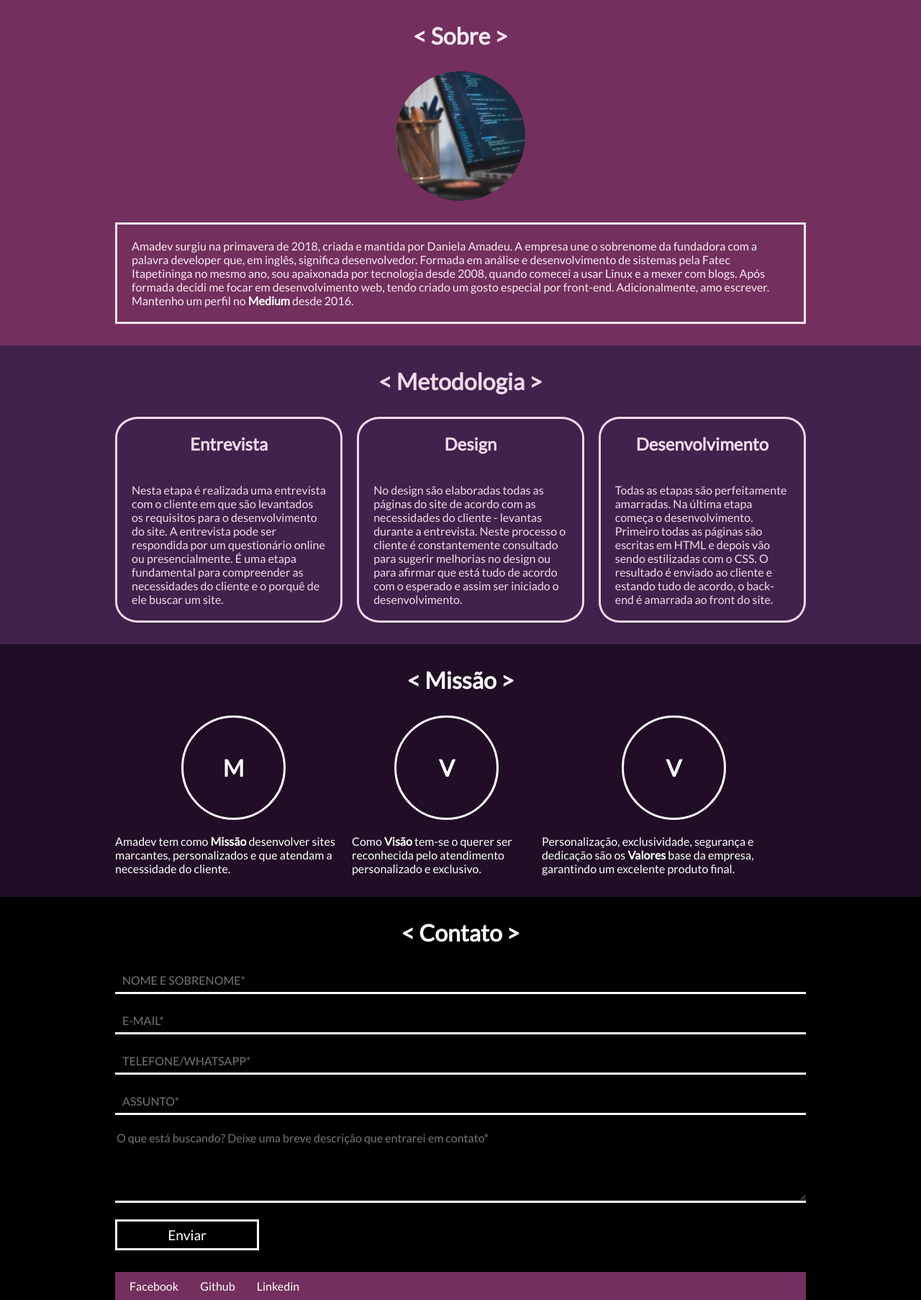
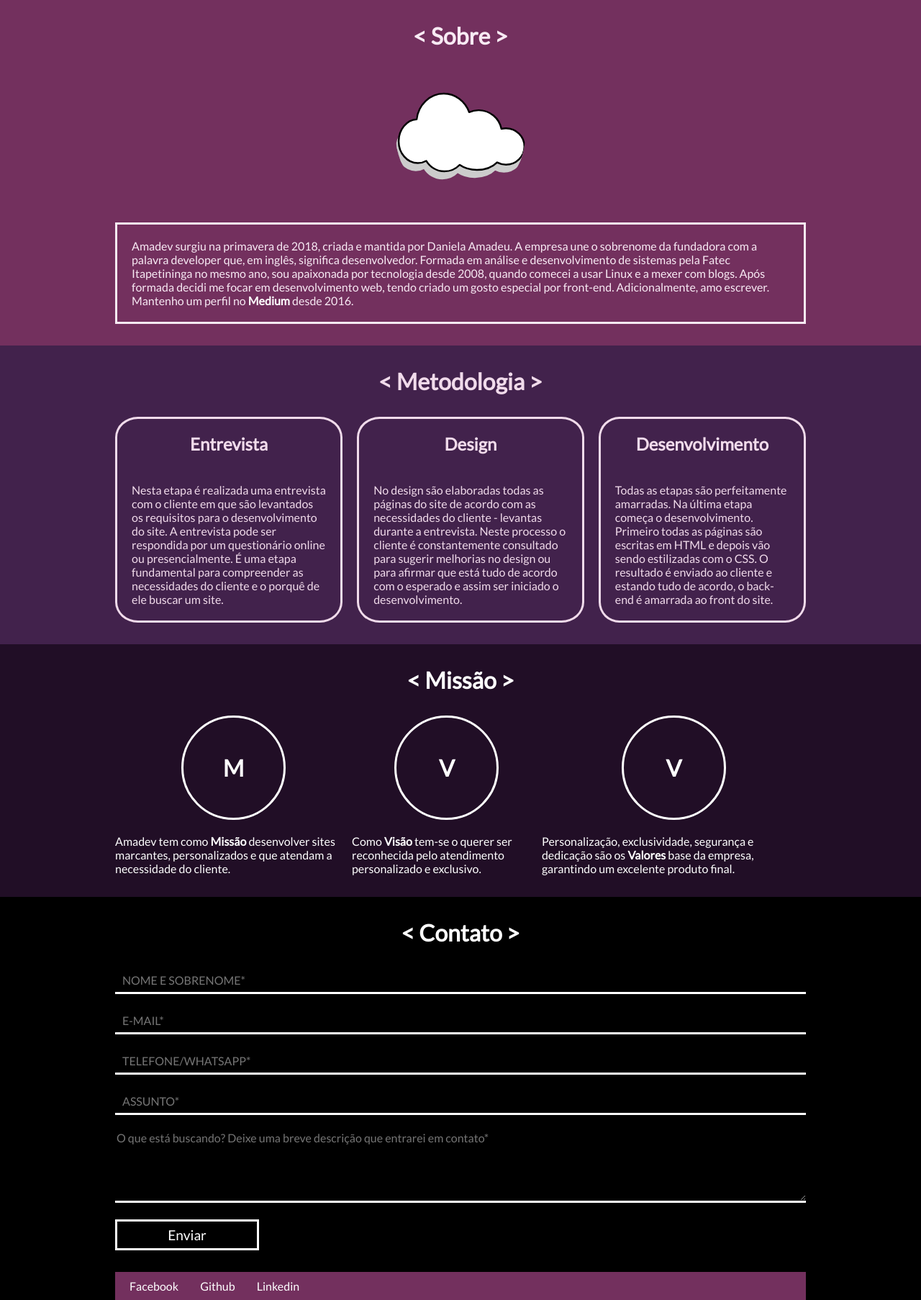
Before and after one commit to daniamadev/site-amadev, a Jekyll site: the page built from index.md, in a window 1280 px wide. Shown: the part 699-2505 px from the top of the page at 72% size. Built offline with Jekyll 4.4.1, drawn with Linux system fonts in a browser that asks for light colours.

Commit message:
changing profile image

```diff
--- a/_layouts/home.html
+++ b/_layouts/home.html
@@ -23,7 +23,7 @@ layout: home
       <div class="container col">
         <h1>&lt; Sobre &gt;</h1>
         <div class="avatar">
-          <img src="/assets/perfil.webp" alt="foto-daniela" height="180px">
+          <img src="/assets/cloud.svg" alt="Logo empresa Amadev" width="180px" height="180px">
         </div>
         <div class="sobre-daniela">
           <p>
--- a/assets/style.css
+++ b/assets/style.css
@@ -121,7 +121,6 @@ h1 {
 }
 
 .avatar {
-  background-color: #9DA6AD;
   background-size: cover;
   margin: 0 auto;
   width: 180px;
```
Also changed, not shown: assets/cloud.svg (added), assets/perfil.jpg (deleted), assets/perfil.webp (deleted).
